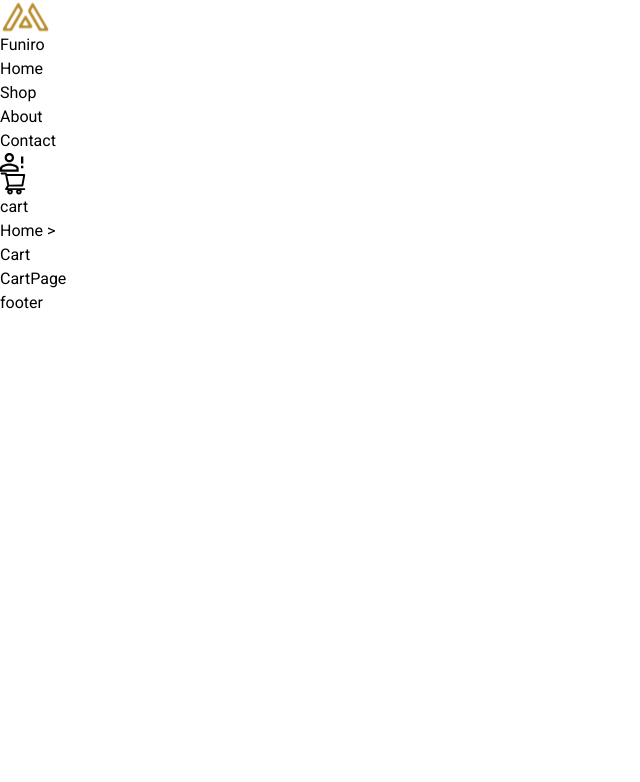
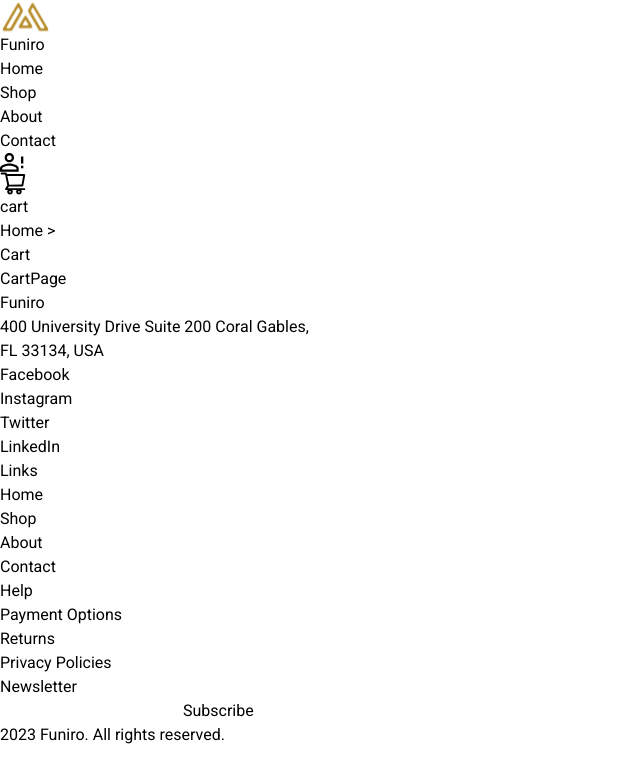
Before and after one commit to vitoriaellen03/desafio-3-semana-12, a React (Vite) app: page /cart in a window 1280 px wide. Shown: the top 782 px of the page, without its empty margins (0-640 px from the left). Built offline with nearby package versions, Linux system fonts and the light colour scheme; no server answers.

Commit message:
Add HTML for footer, adjust logins navgate and visualizations

```diff
--- a/src/components/Footer/Footer.tsx
+++ b/src/components/Footer/Footer.tsx
@@ -1,7 +1,43 @@
-import 'boxicons'
+import React from 'react';
+import { Link } from 'react-router-dom';
+import NavLinks from '../Header/components/NavLinks';
+import HelpLinks from './components/HelpLinks';
 
 const Footer = () => {
-  return <footer>footer</footer>
-}
+  return (
+    <footer>
+      <section>
+        <div>
+          <Link to="/">
+            <h3>Funiro</h3>
+          </Link>
+          <p>400 University Drive Suite 200 Coral Gables, <br /> FL 33134, USA</p>
+          <ul>
+            <li><a href="http://facebook.com" target="_blank" rel="noopener noreferrer" aria-label="Facebook">Facebook</a></li>
+            <li><a href="http://instagram.com" target="_blank" rel="noopener noreferrer" aria-label="Instagram">Instagram</a></li>
+            <li><a href="https://x.com/" target="_blank" rel="noopener noreferrer" aria-label="Twitter">Twitter</a></li>
+            <li><a href="http://linkedin.com" target="_blank" rel="noopener noreferrer" aria-label="LinkedIn">LinkedIn</a></li>
+          </ul>
+        </div>
+        <div>
+          <h4>Links</h4>
+          <NavLinks />
+        </div>
+        <div>
+          <h4>Help</h4>
+          <HelpLinks />
+        </div>
+        <div>
+          <h4>Newsletter</h4>
+          <input type="email" name="" id="" />
+          <button type="submit">Subscribe</button>
+        </div>
+      </section>
+      <section>
+        <p>2023 Funiro. All rights reserved.</p>
+      </section>
+    </footer>
+  );
+};
 
-export default Footer
+export default Footer;
--- /dev/null
+++ b/src/components/Footer/components/HelpLinks.tsx
@@ -0,0 +1,14 @@
+import React from 'react';
+import { Link } from 'react-router-dom';
+
+const HelpLinks = () => {
+    return (
+        <ul className="options-links">
+            <li className="link"><Link to="/">Payment Options</Link></li>
+            <li className="link"><Link to="/">Returns</Link></li>
+            <li className="link"><Link to="/">Privacy Policies</Link></li>
+        </ul>
+    );
+};
+
+export default HelpLinks;
--- a/src/components/Header/components/HeaderMain.tsx
+++ b/src/components/Header/components/HeaderMain.tsx
@@ -8,6 +8,7 @@ const HeaderMain: React.FC = () => {
   const hideHeader =
     pathParts[0] === "product" && pathParts.length === 1 ||
     location.pathname === "/error" ||
+    location.pathname === "/login" ||
     location.pathname === "/protected-error" ||
     location.pathname.includes("/product/") ||
     location.pathname === "*";
--- a/src/components/Header/components/HeaderNavBar.tsx
+++ b/src/components/Header/components/HeaderNavBar.tsx
@@ -1,6 +1,9 @@
 import React from 'react';
 import { Link } from 'react-router-dom';
 import { useUser, useClerk } from '@clerk/clerk-react';
+import Logo from './Logo';
+import NavLinks from './NavLinks';
+import UserDeviceLinks from './UserDeviceLinks';
 
 const HeaderNavbar = () => {
   const { user } = useUser();
@@ -16,38 +19,15 @@ const HeaderNavbar = () => {
   return (
     <div className="header-navbar">
       <section>
-        <div className="logo">
-          <Link to="/">
-            <img src="../../assets/img/logo.svg" alt="logo for site" />
-            <h3>Funiro</h3>
-          </Link>
+        <Logo />
+      </section>
+      <section>
+        <div className="navgator-menu">
+          <NavLinks />
         </div>
       </section>
       <section>
-        <div className="navgator-menu">
-          <ul className="options-links">
-            <li className="link"><Link to="/">Home</Link></li>
-            <li className="link"><Link to="/shop">Shop</Link></li>
-            <li className="link"><Link to="/">About</Link></li>
-            <li className="link"><Link to="/contact">Contact</Link></li>
-          </ul>
-        </div>
-      </section>
-      <section>
-        <div className="devices">
-          <ul className="devices-links">
-            {isLoggedIn ? (
-              <li className="dvc">
-                <button onClick={handleLogout}>
-                <box-icon name='log-out'></box-icon>
-                </button>
-              </li>
-            ) : (
-              <li className="dvc"><Link to="/login"><img src="../../assets/img/user.svg" alt="user-login" /></Link></li>
-            )}
-            <li className="dvc"><Link to="/cart"><img src="../../assets/img/cart.svg" alt="cart" /></Link></li>
-          </ul>
-        </div>
+        <UserDeviceLinks />
       </section>
     </div>
   );
--- /dev/null
+++ b/src/components/Header/components/NavLinks.tsx
@@ -0,0 +1,15 @@
+import React from 'react';
+import { Link } from 'react-router-dom';
+
+const NavLinks = () => {
+    return (
+        <ul className="options-links">
+            <li className="link"><Link to="/">Home</Link></li>
+            <li className="link"><Link to="/shop">Shop</Link></li>
+            <li className="link"><Link to="/">About</Link></li>
+            <li className="link"><Link to="/contact">Contact</Link></li>
+        </ul>
+    );
+};
+
+export default NavLinks;
--- /dev/null
+++ b/src/components/Header/components/UserDeviceLinks.tsx
@@ -0,0 +1,43 @@
+// UserDeviceLinks.js
+import React from 'react';
+import { useUser, useClerk } from '@clerk/clerk-react';
+import { Link } from 'react-router-dom';
+
+const UserDeviceLinks = () => {
+  const { user } = useUser();
+  const { signOut } = useClerk();
+  const isLoggedIn = user || localStorage.getItem('isLoggedIn') === 'true';
+
+  const handleLogout = () => {
+    localStorage.removeItem('isLoggedIn');
+    signOut();
+    window.location.href = '/';
+  };
+
+  return (
+    <div className="devices">
+      <ul className="devices-links">
+        {isLoggedIn ? (
+          <li className="dvc">
+            <button onClick={handleLogout}>
+              <box-icon name='log-out'></box-icon>
+            </button>
+          </li>
+        ) : (
+          <li className="dvc">
+            <Link to="/login">
+              <img src="../../assets/img/user.svg" alt="user-login" />
+            </Link>
+          </li>
+        )}
+        <li className="dvc">
+          <Link to="/cart">
+            <img src="../../assets/img/cart.svg" alt="cart" />
+          </Link>
+        </li>
+      </ul>
+    </div>
+  );
+};
+
+export default UserDeviceLinks;
--- /dev/null
+++ b/src/components/Header/components/logo.tsx
@@ -0,0 +1,15 @@
+import React from 'react';
+import { Link } from 'react-router-dom';
+
+const Logo = () => {
+  return (
+    <div className="logo">
+      <Link to="/">
+        <img src="../../assets/img/logo.svg" alt="logo for site" />
+        <h3>Funiro</h3>
+      </Link>
+    </div>
+  );
+};
+
+export default Logo;
```
Also changed, not shown: src/components/Header/Header.tsx (+0 -27 lines), src/RoutesConfig.tsx (line endings or trailing spaces), 2 other files (tests, documents, lock files or other folders).
